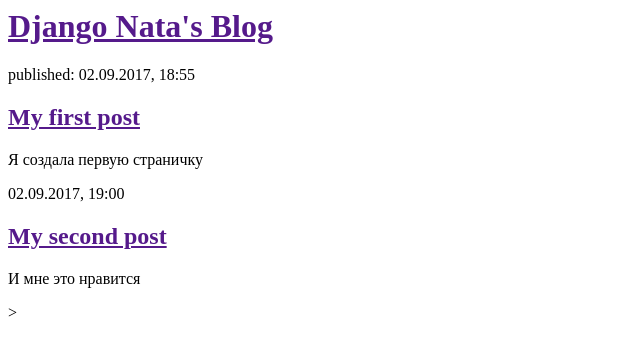
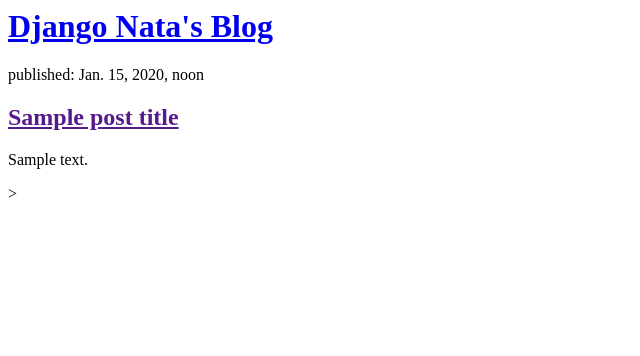
Before and after one commit to nataPan/my_first_blog, a Django app: template blog/templates/blog/post_list.html in a window 1280 px wide. Shown: the top 356 px of the page, without its empty margins (0-640 px from the left). Run offline with Django 3.2, Linux system fonts and the light colour scheme; tables that the repository leaves empty hold one stand-in row (values such as "Sample post"); the template is opened without the code that fills it: values that come from a table or form of the project are taken from there, most other values are stand-ins (such as "Sample title", 1, 10 or a date in 2020).

Commit message:
Modified templates to display posts from database.

```diff
--- a/blog/models.py
+++ b/blog/models.py
@@ -7,10 +7,10 @@ class Post(models.Model):
 	title = models.CharField(max_length=200)
 	text = models.TextField()
 	created_date = models.DateTimeField(default=timezone.now)
-	publiched_date = models.DateTimeField(blank=True, null=True)
+	published_date = models.DateTimeField(blank=True, null=True)
 
-	def publlish(self):
-		self.publiched_date = timezone.now()
+	def publish(self):
+		self.published_date = timezone.now()
 		self.save()
 
 	def __str__(self):
--- a/blog/templates/blog/post_list.html
+++ b/blog/templates/blog/post_list.html
@@ -5,20 +5,16 @@
         </head>
         <body>
             <div>
-                <h1><a href="">Django Nata's Blog</a></h1>
+                <h1><a href="/">Django Nata's Blog</a></h1>
             </div>
 
-            <div>
-                <p>published: 02.09.2017, 18:55</p>
-                <h2><a href="">My first post</a></h2>
-                <p>Я создала первую страничку</p>
-            </div>
-
-            <div>
-                <p>02.09.2017, 19:00</p>
-                <h2><a href="">My second post</a></h2>
-                <p>И мне это нравится</p>
-            </div>
+            {% for post in posts %}
+				<div>
+	                <p>published: {{post.published_date}}</p>
+	                <h2><a href="">{{post_title}}</a></h2>
+	                <p>{{post.text|linebreaksbr}}</p>
+	            </div>
+	        {% endfor %}
         </body>
     </html>
 
--- a/blog/views.py
+++ b/blog/views.py
@@ -1,4 +1,7 @@
 from django.shortcuts import render
+from django.utils import timezone
+from .models import Post
 
 def post_list(request):
-	return render(request, 'blog/post_list.html', {})
+	posts = Post.objects.filter(published_date__lte=timezone.now()).order_by('published_date')
+	return render(request, 'blog/post_list.html', {'posts':posts})
--- a/intro.py
+++ b/intro.py
@@ -1 +1 @@
-print('Yttllo, Django girks!!!')
+print('Helloooooo, Django girls!!!')
```
Also changed, not shown: blog/migrations/0002_auto_20171003_1900.py (added).
